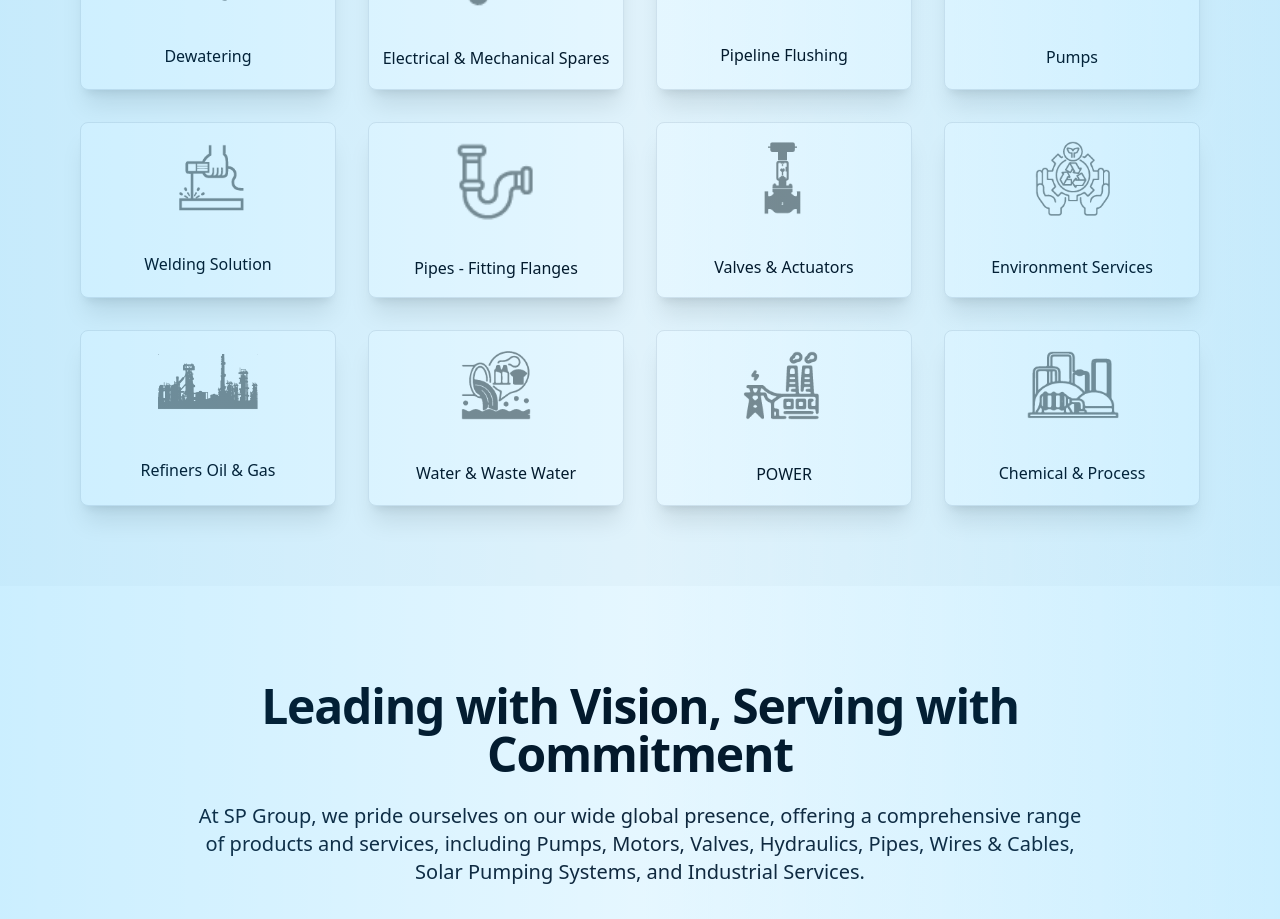
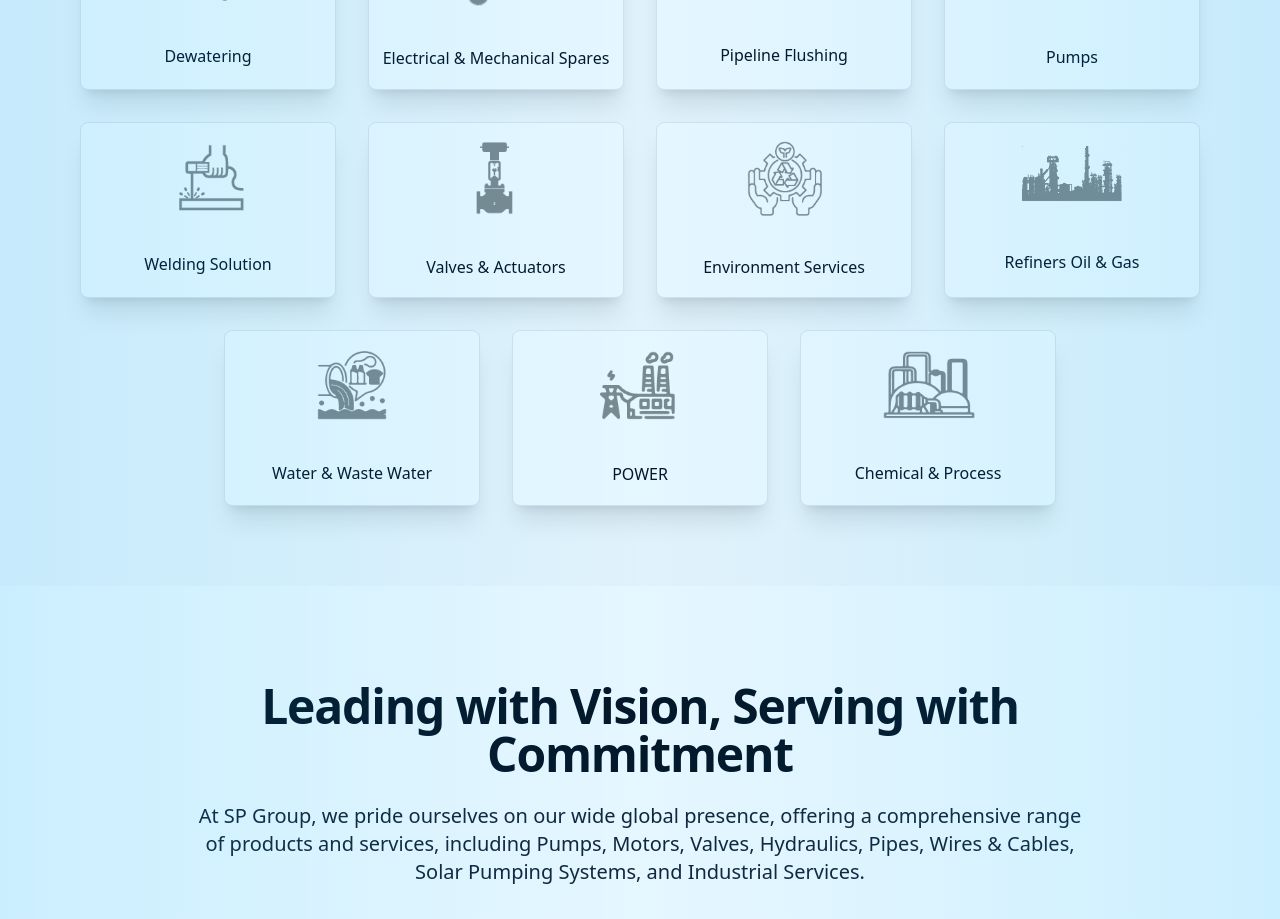
Before and after one commit to subashio/SP_International_Company, a Next.js app: page / in a window 1280 px wide. Shown: the part 1320-2239 px from the top of the page. Built offline with nearby package versions, Linux system fonts and the light colour scheme.

Commit message:
content-removed

```diff
--- a/src/constants/detailes.ts
+++ b/src/constants/detailes.ts
@@ -108,14 +108,6 @@
   },
   {
     id: 10,
-    src: "/logos/pipes.png",
-    name: "Pipes - Fitting Flanges",
-    href: "#",
-    style: "  max-w-36",
-    type: "Product",
-  },
-  {
-    id: 11,
     src: "/logos/valves.png",
     name: "Valves & Actuators",
     href: "#",
@@ -123,7 +115,7 @@
     type: "Product",
   },
   {
-    id: 12,
+    id: 11,
     src: "/logos/env.png",
     name: "Environment Services",
     href: "#",
@@ -131,7 +123,7 @@
     type: "Services",
   },
   {
-    id: 13,
+    id: 12,
     src: "/logos/oilandgas.png",
     name: "Refiners Oil & Gas",
     href: "#",
@@ -139,7 +131,7 @@
     type: "Services",
   },
   {
-    id: 14,
+    id: 13,
     src: "/logos/waterandwaste.png",
     name: "Water & Waste Water",
     href: "#",
@@ -147,7 +139,7 @@
     type: "Services",
   },
   {
-    id: 15,
+    id: 14,
     src: "/logos/power.png",
     name: "POWER",
     href: "#",
@@ -155,7 +147,7 @@
     type: "Services",
   },
   {
-    id: 16,
+    id: 15,
     src: "/logos/chemical.png",
     name: "Chemical & Process",
     href: "#",
```
